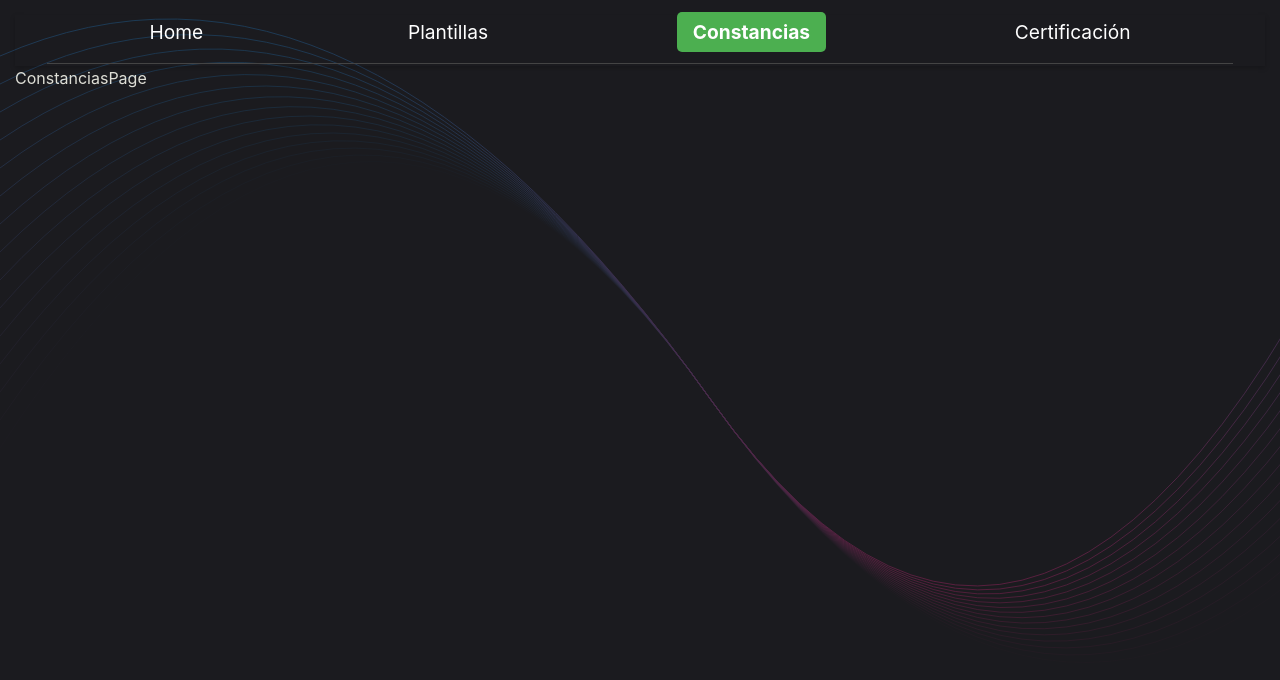
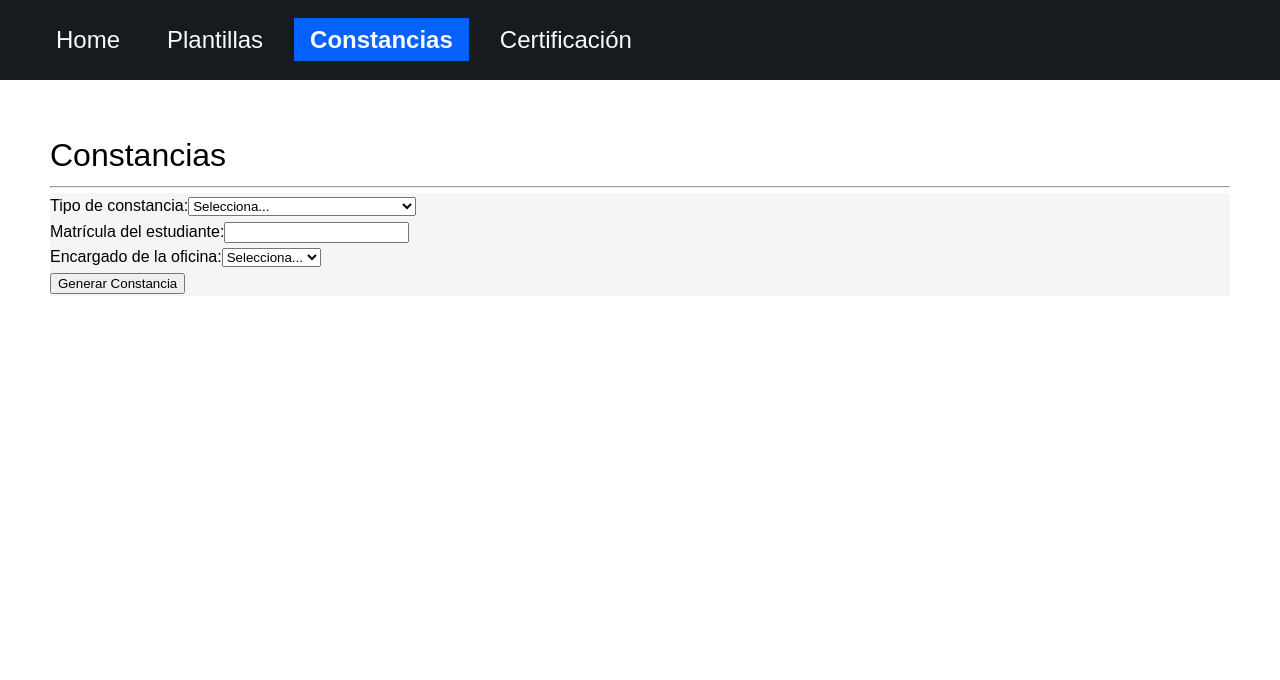
Before and after one commit to arm-code/electron-erp-spayt, a React (Vite) app in the folder src/renderer/: page /constancias in a window 1280 px wide. Shown: the top 680 px of the page. Built offline with nearby package versions, Linux system fonts and the light colour scheme.

Commit message:
adding more styles, yup, formik, generate Certificate,

```diff
--- a/package.json
+++ b/package.json
@@ -21,9 +21,11 @@
     "@electron-toolkit/preload": "^3.0.1",
     "@electron-toolkit/utils": "^3.0.0",
     "electron-updater": "^6.1.7",
+    "formik": "^2.4.6",
     "framer-motion": "^11.11.17",
     "react-router-dom": "^6.28.0",
-    "styled-components": "^6.1.13"
+    "styled-components": "^6.1.13",
+    "yup": "^1.4.0"
   },
   "devDependencies": {
     "@electron-toolkit/eslint-config": "^1.0.2",
--- a/src/renderer/src/UI/nav/NavBar.styles.jsx
+++ b/src/renderer/src/UI/nav/NavBar.styles.jsx
@@ -1,20 +1,21 @@
 import styled from 'styled-components'
 
 export const Nav = styled.nav`
-  padding: 0.1rem 2rem;
-  box-shadow: 0 2px 5px rgba(0, 0, 0, 0.2);
+
   position: sticky;
   top: 0;
   z-index: 100;
+  background-color: var(--black);
   width: 100%;
+  height: 80px;
+  display: flex;
+  align-items: center;
 
   /* Estilos para los enlaces dentro de la lista */
   ul {
     list-style: none;
     display: flex;
-    justify-content: space-around;
-    margin: 0;
-    padding: 0;
+    gap: 15px;
   }
 
   li {
@@ -23,10 +24,10 @@ export const Nav = styled.nav`
 
   a {
     text-decoration: none;
-    color: #fff;
-    font-size: 1.2rem;
+    color: var(--white);
+    font-size: var(--font-size-xl);
+    font-weight:  var(--font-weight-medium);
     padding: 0.5rem 1rem;
-    border-radius: 5px;
     transition:
       background-color 0.3s,
       transform 0.2s ease;
@@ -34,13 +35,15 @@ export const Nav = styled.nav`
 
   /* Efecto hover para los enlaces */
   a:hover {
-    background-color: #4caf50;
+    background-color: var(--blue);
     transform: scale(1.1);
+    color: var(--white);
   }
 
   /* Estilos para el enlace activo */
   .active-link {
-    background-color: #4caf50;
+    background-color: var(--blue);
+    color: var(--white);
     font-weight: bold;
   }
 
--- a/src/renderer/src/assets/base.css
+++ b/src/renderer/src/assets/base.css
@@ -1,34 +1,41 @@
+@import url('https://fonts.googleapis.com/css2?family=IBM+Plex+Sans:ital,wght@0,100;0,200;0,300;0,400;0,500;0,600;0,700;1,100;1,200;1,300;1,400;1,500;1,600;1,700&display=swap');
+
 :root {
-  --ev-c-white: #ffffff;
-  --ev-c-white-soft: #f8f8f8;
-  --ev-c-white-mute: #f2f2f2;
+  --black: #181B1E;
+  --gray-1: #5F6266;
+  --gray-2: #A5A9AE;
+  --gray-3: #F5F5F5;
+  --white: #F8F9FA;
+  --blue: #0662FE;
+  --red: #DA1E28;
+  --green: #198754;
 
-  --ev-c-black: #1b1b1f;
-  --ev-c-black-soft: #222222;
-  --ev-c-black-mute: #282828;
 
-  --ev-c-gray-1: #515c67;
-  --ev-c-gray-2: #414853;
-  --ev-c-gray-3: #32363f;
+  /* Tamaños de fuente */
+  --font-size-xs: 12px;
+  --font-size-sm: 14px;
+  --font-size-md: 16px;
+  --font-size-lg: 18px;
+  --font-size-xl: 24px;
+  --font-size-xxl: 32px;
 
-  --ev-c-text-1: rgba(255, 255, 245, 0.86);
-  --ev-c-text-2: rgba(235, 235, 245, 0.6);
-  --ev-c-text-3: rgba(235, 235, 245, 0.38);
-
-  --ev-button-alt-border: transparent;
-  --ev-button-alt-text: var(--ev-c-text-1);
-  --ev-button-alt-bg: var(--ev-c-gray-3);
-  --ev-button-alt-hover-border: transparent;
-  --ev-button-alt-hover-text: var(--ev-c-text-1);
-  --ev-button-alt-hover-bg: var(--ev-c-gray-2);
+  /* Pesos de fuente */
+  --font-weight-thin: 100;
+  --font-weight-extralight: 200;
+  --font-weight-light: 300;
+  --font-weight-regular: 400;
+  --font-weight-medium: 500;
+  --font-weight-semibold: 600;
+  --font-weight-bold: 700;
 }
 
 :root {
-  --color-background: var(--ev-c-black);
-  --color-background-soft: var(--ev-c-black-soft);
-  --color-background-mute: var(--ev-c-black-mute);
-
-  --color-text: var(--ev-c-text-1);
+  --background-color-black: var(--black);
+  --background-color-gray: var(--gray-3);
+  --background-color-blue: var(--blue);
+  --background-color-red: var(--red);
+  --text-color-black: var(--black);
+  --text-color-white: var(--white);
 }
 
 *,
@@ -41,23 +48,6 @@
 
 body {
   min-height: 100vh;
-  color: var(--color-text);
-  background: var(--color-background);
   line-height: 1.6;
-  font-family:
-    Inter,
-    -apple-system,
-    BlinkMacSystemFont,
-    'Segoe UI',
-    Roboto,
-    Oxygen,
-    Ubuntu,
-    Cantarell,
-    'Fira Sans',
-    'Droid Sans',
-    'Helvetica Neue',
-    sans-serif;
-  text-rendering: optimizeLegibility;
-  -webkit-font-smoothing: antialiased;
-  -moz-osx-font-smoothing: grayscale;
+  font-family: "IBM Plex Sans", sans-serif;
 }
--- a/src/renderer/src/assets/main.css
+++ b/src/renderer/src/assets/main.css
@@ -2,8 +2,6 @@
 
 body {
   overflow: hidden;
-  padding: 15px;
-  background-image: url('./wavy-lines.svg');
   background-size: cover;
 
 }
--- a/src/renderer/src/constancias/ConstanciasPage.jsx
+++ b/src/renderer/src/constancias/ConstanciasPage.jsx
@@ -1,7 +1,21 @@
-import React from 'react'
+import { motion } from 'framer-motion' // Importamos motion de framer-motion
+import { Module, PageContainer } from './ConstanciasPage.styles'
+import { GenerarConstancia } from './components/GenerarConstancia.component'
 
 export const ConstanciasPage = () => {
   return (
-    <div>ConstanciasPage</div>
+    <motion.div
+      initial={{ opacity: 0, y: 20 }}
+      animate={{ opacity: 1, y: 0 }}
+      transition={{ duration: 0.8, ease: 'easeOut' }} // Configuración de la animación
+    >
+      <PageContainer>
+        <h1>Constancias</h1>
+        <hr />
+        <Module>
+          <GenerarConstancia />
+        </Module>
+      </PageContainer>
+    </motion.div>
   )
 }
--- /dev/null
+++ b/src/renderer/src/constancias/ConstanciasPage.styles.jsx
@@ -0,0 +1,12 @@
+import styled from 'styled-components'
+
+export const PageContainer = styled.div`
+  padding: 50px;
+  display: flex;
+  flex-direction: column;
+  gap: 5px;
+`
+
+export const Module = styled.div`
+  background-color: var(--gray-3);
+`
--- /dev/null
+++ b/src/renderer/src/constancias/components/GenerarConstancia.component.jsx
@@ -0,0 +1,64 @@
+import { Formik, Form, Field, ErrorMessage } from 'formik'
+import * as Yup from 'yup'
+
+export const GenerarConstancia = () => {
+  const initialValues = {
+    tipoConstancia: '',
+    matricula: '',
+    erncargadoOficina: ''
+  }
+
+  const validationSchema = Yup.object({
+    tipoConstancia: Yup.string().required('Selecciona el tipo de constancia.'),
+    matricula: Yup.string()
+      .required('Ingrese la matricula.')
+      .matches(/^\d+$/, 'La matrícula debe ser numérica.'),
+    erncargadoOficina: Yup.string().required('Seleccione el encargado de la oficina.')
+  })
+
+  const handleSubmit = (data) => {
+    console.log('generando constancia...')
+  }
+
+  const generarConstancia = () => {
+    console.log('generando constancia...')
+  }
+
+  return (
+    <Formik initialValues={initialValues} validationSchema={{ validationSchema }} onSubmit={{}}>
+      {({ isSubmitting }) => (
+        <Form>
+          <div>
+            <label htmlFor="certificateType">Tipo de constancia:</label>
+            <Field as="select" name="certificateType">
+              <option value="">Selecciona...</option>
+              <option value="student">Constancia de estudiante</option>
+              <option value="graduation">Constancia de término de estudios</option>
+            </Field>
+            <ErrorMessage name="certificateType" component="div" style={{ color: 'red' }} />
+          </div>
+
+          <div>
+            <label htmlFor="studentId">Matrícula del estudiante:</label>
+            <Field type="text" name="studentId" />
+            <ErrorMessage name="studentId" component="div" style={{ color: 'red' }} />
+          </div>
+
+          <div>
+            <label htmlFor="officeManager">Encargado de la oficina:</label>
+            <Field as="select" name="officeManager">
+              <option value="">Selecciona...</option>
+              <option value="manager1">Encargado 1</option>
+              <option value="manager2">Encargado 2</option>
+            </Field>
+            <ErrorMessage name="officeManager" component="div" style={{ color: 'red' }} />
+          </div>
+
+          <button type="submit" disabled={isSubmitting}>
+            Generar Constancia
+          </button>
+        </Form>
+      )}
+    </Formik>
+  )
+}
--- a/src/renderer/src/home/Home.styles.jsx
+++ b/src/renderer/src/home/Home.styles.jsx
@@ -8,10 +8,10 @@ export const HomeContainer = styled.div`
   align-items: center;
   justify-content: center;
   height: 100vh;
-  color: #fff;
+  color: var(--black);
   text-align: center;
   padding: 20px;
-  box-shadow: 0 4px 15px rgba(0, 0, 0, 0.1);
+
 `;
 
 // Estilos para el título
@@ -55,7 +55,7 @@ export const ModuleContainer = styled.div`
 
 // Estilos para los botones de módulo
 export const ModuleButton = styled(Link)`
-  background-color: #3cb371;
+  background-color: var(--green);
   color: #fff;
   border: none;
   border-radius: 10px;
```
Also changed, not shown: 1 other file (tests, documents, lock files or other folders).
